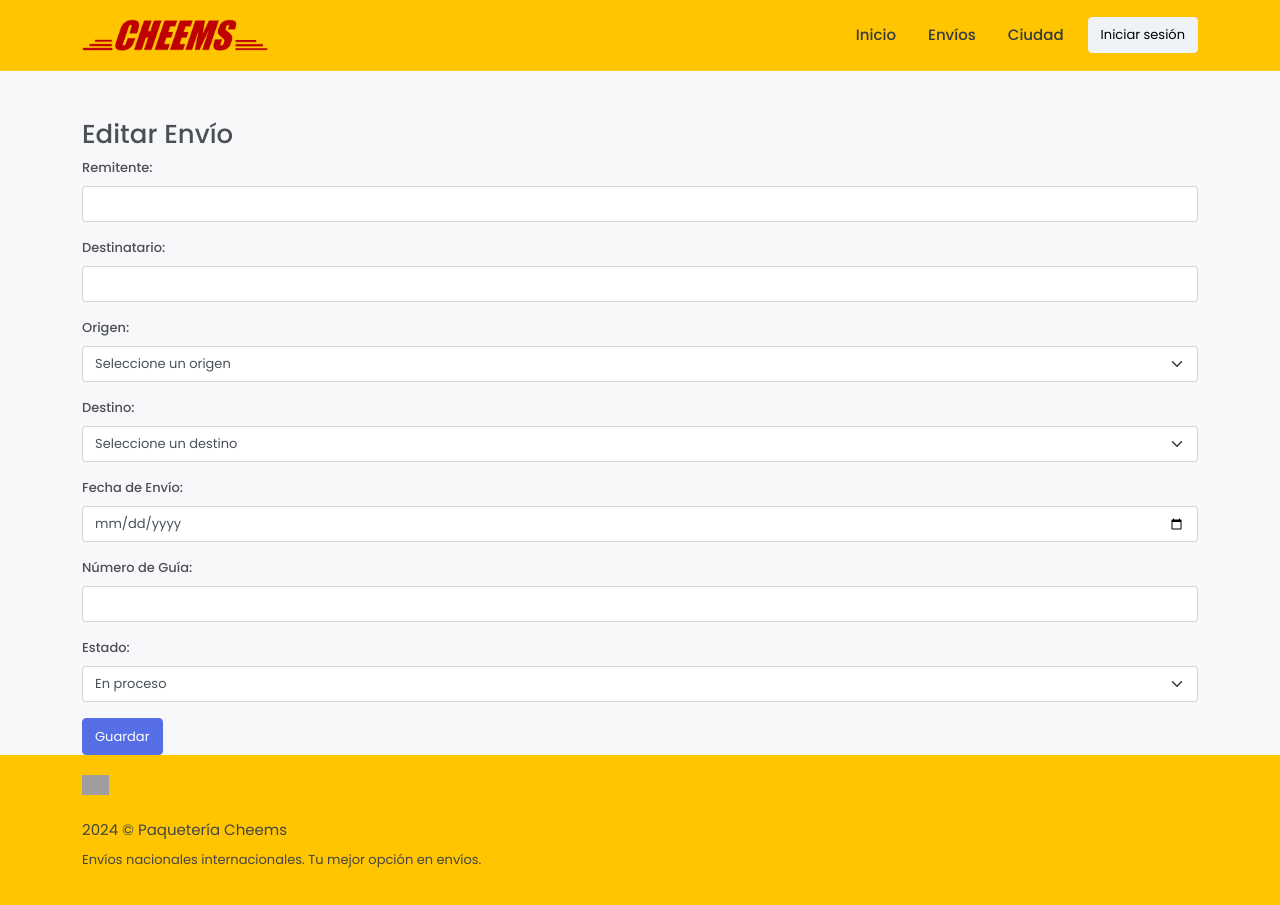
After one commit to VictorRocha1549/Cheems, a Flask app: page /envio-registro in a window 1280 px wide. The commit adds this page. Run offline with Flask 3, Linux system fonts and the light colour scheme; data that the repository does not hold is empty; some libraries are stand-ins or nearby versions; grey boxes are pictures that could not be loaded.

Commit message:
Se añadieron la tabla de envios, y html necesario.

```diff
--- a/app.py
+++ b/app.py
@@ -1,9 +1,10 @@
-from flask import Flask,  request,jsonify, render_template
+from flask import Flask, request, render_template, jsonify, redirect, url_for
 from entities.ciudad import Ciudad
-
+from entities.envio import Envio
 
 app = Flask(__name__)
 
+# Rutas para ciudades
 @app.route('/')
 def index():
     return render_template('index.html')
@@ -11,7 +12,7 @@ def index():
 @app.route('/ciudades')
 def ciudades():
     ciudades = Ciudad.get_all()
-    return render_template('ciudades.html',ciudades = ciudades)
+    return render_template('ciudades.html', ciudades=ciudades)
 
 @app.route('/ciudad-registro', methods=['GET'])
 def ciudad_registro():
@@ -22,24 +23,126 @@ def get_ciudades():
     ciudades = Ciudad.get_all()
     return jsonify(ciudades), 200
 
-@app.route('/ciudad',methods=['POST'])
-def save():
+@app.route('/ciudad', methods=['POST'])
+def save_ciudad():
     data = request.json
     ciudad = Ciudad(nombre=data['nombre'], codigo=data['codigo'])
     id = Ciudad.save(ciudad)
     return jsonify({'id': id}), 201
 
 @app.route('/ciudad/<int:id>', methods=['PUT'])
-def update(id):
+def update_ciudad(id):
     data = request.json
     ciudad = Ciudad(nombre=data['nombre'], codigo=data['codigo'])
     result = Ciudad.update(id, ciudad)
-    if result ==0:
-        return jsonify({'error':'El registro de ciudad no existe'}), 404
-    return jsonify({'id': id}),201
+    if result == 0:
+        return jsonify({'error': 'El registro de ciudad no existe'}), 404
+    return jsonify({'id': id}), 201
+
+# Métodos para envíos
+
+@app.route('/envios')
+def envios():
+    envios = Envio.get_all()  # Obtén todos los envíos
+
+    # Depuración: Imprimir cada `envio` para verificar el valor de `id`
+    for envio in envios:
+        print(f"Envío ID: {envio.id}")  # Aquí verificamos si el id está presente
+
+        origen = Ciudad.get_by_id(envio.origen_id)
+        if origen:
+            envio.origen_codigo = origen['codigo']
+        else:
+            envio.origen_codigo = "Desconocido"
+
+        destino = Ciudad.get_by_id(envio.destino_id)
+        if destino:
+            envio.destino_codigo = destino['codigo']
+        else:
+            envio.destino_codigo = "Desconocido"
+
+    return render_template('envios.html', envios=envios)
+
+@app.route('/envio-registro', methods=['GET'])
+def envio_registro():
+    envio = Envio(remitente='', destinatario='', origen_id='', destino_id='', fecha_envio='', numero_guia='', estado='')
+    ciudades = Ciudad.get_all()  # Obtén todas las ciudades para pasarlas al formulario
+    return render_template('envio.html', envio=envio, ciudades=ciudades)
 
 
+@app.route('/envios', methods=['POST'])
+def save_envio():
+    data = request.form
+    if not data.get('remitente') or not data.get('destinatario') or not data.get('origen_id') or not data.get('destino_id'):
+        return jsonify({'error': 'Faltan campos obligatorios'}), 400
+
+    envio = Envio(
+        origen_id=data['origen_id'],
+        destino_id=data['destino_id'],
+        remitente=data['remitente'],
+        destinatario=data['destinatario'],
+        fecha_envio=data['fecha_envio'],
+        numero_guia=data['numero_guia'],
+        estado=data['estado']
+    )
+
+    id = Envio.save(envio)
+    if id:
+        return redirect(url_for('envios'))
+    else:
+        return jsonify({'error': 'No se pudo crear el envío'}), 400
 
 
+@app.route('/envio/<int:id>', methods=['GET'])
+def get_envio(id):
+    envio = Envio.get_by_id(id)
+    if envio is None:
+        return jsonify({'error': 'Envío no encontrado'}), 404
+    return jsonify(envio), 200
+
+
+@app.route('/envio/<int:id>', methods=['DELETE'])
+def eliminar_envio(id):  # Cambié el nombre de la función
+    result = Envio.delete(id)
+    if result == 0:
+        return jsonify({'error': 'El envío no existe'}), 404
+    return jsonify({'message': 'Envío eliminado exitosamente'}), 200
+
+@app.route('/envio/<int:id>/editar', methods=['GET', 'POST'])
+def editar_envio(id):
+    envio = Envio.get_by_id(id)
+    if not envio:
+        return jsonify({'error': 'Envío no encontrado'}), 404
+
+    ciudades = Ciudad.get_all()
+
+    if request.method == 'POST':
+        # Obtener los datos del formulario
+        data = request.form
+        nuevo_numero_guia = data['numero_guia']
+
+        # Verificar si el nuevo número de guía ya existe en otro envío
+        envio_existente = Envio.query.filter_by(numero_guia=nuevo_numero_guia).first()
+        if envio_existente and envio_existente.id != id:
+            return render_template('envio.html', envio=envio, ciudades=ciudades, error="El número de guía ya está en uso")
+
+        # Si no existe, actualizar el envío
+        envio.origen_id = data['origen_id']
+        envio.destino_id = data['destino_id']
+        envio.remitente = data['remitente']
+        envio.destinatario = data['destinatario']
+        envio.fecha_envio = data['fecha_envio']
+        envio.numero_guia = nuevo_numero_guia
+        envio.estado = data['estado']
+
+        rows_affected = Envio.update(id, envio)
+
+        if rows_affected == 0:
+            return jsonify({'error': 'No se pudo actualizar el envío'}), 400
+
+        return redirect(url_for('envios'))
+
+    return render_template('envio.html', envio=envio, ciudades=ciudades)
+
 if __name__ == '__main__':
-    app.run()
+    app.run(debug=True)
--- /dev/null
+++ b/templates/envio.html
@@ -0,0 +1,104 @@
+{% include 'header.html' %}
+
+<!doctype html>
+<html lang="es">
+<head>
+    <meta charset="utf-8" />
+    <title>Paquetería Cheems - Registro de Envío</title>
+    <meta name="viewport" content="width=device-width, initial-scale=1.0">
+    <meta content="Paquetería Cheems - Envíos nacionales e internacionales" name="description" />
+    <meta content="Tu nombre" name="author" />
+    <link rel="stylesheet" href="{{ url_for('static', filename='css/bootstrap.css') }}">
+    <link rel="stylesheet" href="{{ url_for('static', filename='css/icons.css') }}">
+    <link rel="stylesheet" href="{{ url_for('static', filename='css/app.css') }}">
+    <link rel="stylesheet" href="{{ url_for('static', filename='css/cheems.css') }}">
+    <script src="{{ url_for('static', filename='js/plugin.js') }}"></script>
+</head>
+
+<body>
+    <nav class="navbar navbar-expand-lg navigation fixed-top">
+        <div class="container">
+            <a class="navbar-logo">
+                <img src="{{ url_for('static', filename='images/cheems_logo.png') }}" alt="" height="32" class="logo logo-light">
+            </a>
+            <button type="button" class="btn btn-sm px-3 font-size-16 d-lg-none header-item waves-effect waves-light" data-bs-toggle="collapse" data-bs-target="#topnav-menu-content">
+                <i class="fa fa-fw fa-bars"></i>
+            </button>
+            <div class="collapse navbar-collapse" id="topnav-menu-content">
+                <ul class="navbar-nav ms-auto" id="topnav-menu">
+                    <li class="nav-item">
+                        <a class="nav-link font-size-15 text-dark" href="{{ url_for('index') }}">Inicio</a>
+                    </li>
+                    <li class="nav-item">
+                        <a class="nav-link font-size-15 text-dark" href="{{ url_for('envios') }}">Envíos</a>
+                    </li>
+                    <li class="nav-item">
+                        <a class="nav-link font-size-15 text-dark" href="{{ url_for('ciudades') }}">Ciudad</a>
+                    </li>
+                </ul>
+                <div class="my-2 ms-lg-2">
+                    <a href="javascript: void(0);" class="btn btn-light">Iniciar sesión</a>
+                </div>
+            </div>
+        </div>
+    </nav>
+
+    <div class="container mt-5">
+        <h2>Editar Envío</h2>
+        <form action="{{ url_for('save_envio') }}" method="POST">
+            <div class="mb-3">
+                <label for="remitente" class="form-label">Remitente:</label>
+                <input type="text" class="form-control" id="remitente" name="remitente" value="{{ envio.remitente }}" required>
+            </div>
+            <div class="mb-3">
+                <label for="destinatario" class="form-label">Destinatario:</label>
+                <input type="text" class="form-control" id="destinatario" name="destinatario" value="{{ envio.destinatario }}" required>
+            </div>
+            <div class="mb-3">
+                <label for="origen" class="form-label">Origen:</label>
+                <select class="form-select" id="form-origen" name="origen_id" required>
+                    <option value="">Seleccione un origen</option>
+                    {% for ciudad in ciudades %}
+                        <option value="{{ ciudad.id }}" {% if ciudad.id == envio.origen_id %}selected{% endif %}>
+                            {{ ciudad.nombre }}
+                        </option>
+                    {% endfor %}
+                </select>
+            </div>
+            <div class="mb-3">
+                <label for="destino" class="form-label">Destino:</label>
+                <select class="form-select" id="form-destino" name="destino_id" required>
+                    <option value="">Seleccione un destino</option>
+                    {% for ciudad in ciudades %}
+                        <option value="{{ ciudad.id }}" {% if ciudad.id == envio.destino_id %}selected{% endif %}>
+                            {{ ciudad.nombre }}
+                        </option>
+                    {% endfor %}
+                </select>
+            </div>
+            <div class="mb-3">
+                <label for="fecha_envio" class="form-label">Fecha de Envío:</label>
+                <input type="date" class="form-control" id="fecha_envio" name="fecha_envio" value="{{ envio.fecha_envio }}" required>
+            </div>
+            <div class="mb-3">
+                <label for="numero_guia" class="form-label">Número de Guía:</label>
+                <input type="text" class="form-control" id="numero_guia" name="numero_guia" value="{{ envio.numero_guia }}" required>
+            </div>
+            <div class="mb-3">
+                <label for="estado" class="form-label">Estado:</label>
+                <select class="form-select" id="estado" name="estado" required>
+                    <option value="En proceso" {% if envio.estado == "En proceso" %}selected{% endif %}>En proceso</option>
+                    <option value="Entregado" {% if envio.estado == "Entregado" %}selected{% endif %}>Entregado</option>
+                    <option value="Cancelado" {% if envio.estado == "Cancelado" %}selected{% endif %}>Cancelado</option>
+                </select>
+            </div>
+            <button type="submit" class="btn btn-primary">Guardar</button>
+        </form>
+    </div>
+
+    <script src="{{ url_for('static', filename='js/jquery.min.js') }}"></script>
+    <script src="{{ url_for('static', filename='js/bootstrap.bundle.min.js') }}"></script>
+</body>
+</html>
+
+{% include 'footer.html' %}
--- a/templates/header.html
+++ b/templates/header.html
@@ -2,7 +2,6 @@
 <html lang="es">
 
 <head>
-
     <meta charset="utf-8" />
     <title>Paquetería Cheems - Envíos nacionales e internacionales</title>
     <meta name="viewport" content="width=device-width, initial-scale=1.0">
@@ -12,11 +11,8 @@
     <link rel="stylesheet" href="{{ url_for('static', filename='css/bootstrap.css') }}">
     <link rel="stylesheet" href="{{ url_for('static', filename='css/icons.css') }}">
     <link rel="stylesheet" href="{{ url_for('static', filename='css/app.css') }}">
-        <link rel="stylesheet" href="{{ url_for('static', filename='css/bootstrap.css') }}">
     <link rel="stylesheet" href="{{ url_for('static', filename='css/cheems.css') }}">
     <script src="{{ url_for('static', filename='js/plugin.js') }}"></script>
-
-
 </head>
 
 <body data-bs-spy="scroll" data-bs-target="#topnav-menu" data-bs-offset="60">
@@ -24,7 +20,7 @@
     <nav class="navbar navbar-expand-lg navigation fixed-topf stigcky">
         <div class="container">
             <a class="navbar-logo">
-                    <img src="{{url_for('static', filename='images/cheems_logo.png')}}" alt="" height="32" class="logo logo-light">
+                <img src="{{ url_for('static', filename='images/cheems_logo.png') }}" alt="" height="32" class="logo logo-light">
             </a>
 
             <button type="button" class="btn btn-sm px-3 font-size-16 d-lg-none header-item waves-effect waves-light" data-bs-toggle="collapse" data-bs-target="#topnav-menu-content">
@@ -32,21 +28,20 @@
             </button>
 
             <div class="collapse navbar-collapse" id="topnav-menu-content">
-                    <ul class="navbar-nav ms-auto" id="topnav-menu" >
+                <ul class="navbar-nav ms-auto" id="topnav-menu">
                     <li class="nav-item">
                         <a class="nav-link font-size-15 text-dark" href="{{ url_for('index') }}">Inicio</a>
                     </li>
                     <li class="nav-item">
-                            <a class="nav-link font-size-15 text-dark">Envíos</a>
+                        <a class="nav-link font-size-15 text-dark" href="{{ url_for('envios') }}">Envíos</a>
                     </li>
                     <li class="nav-item">
                         <a class="nav-link font-size-15 text-dark" href="{{ url_for('ciudades') }}">Ciudad</a>
                     </li>
-
                 </ul>
 
                 <div class="my-2 ms-lg-2">
-                        <a href="javascript: void(0);" class="btn btn-light ">Iniciar sesión</a>
+                    <a href="javascript: void(0);" class="btn btn-light">Iniciar sesión</a>
                 </div>
             </div>
         </div>
```
Also changed, not shown: entities/ciudad.py (+21 -6 lines), entities/envio.py (added, +133 -0 lines), persistences/db.py (+12 -6 lines), templates/envios.html (added, +53 -0 lines). Lines whose indentation alone changed are shown as unchanged.
